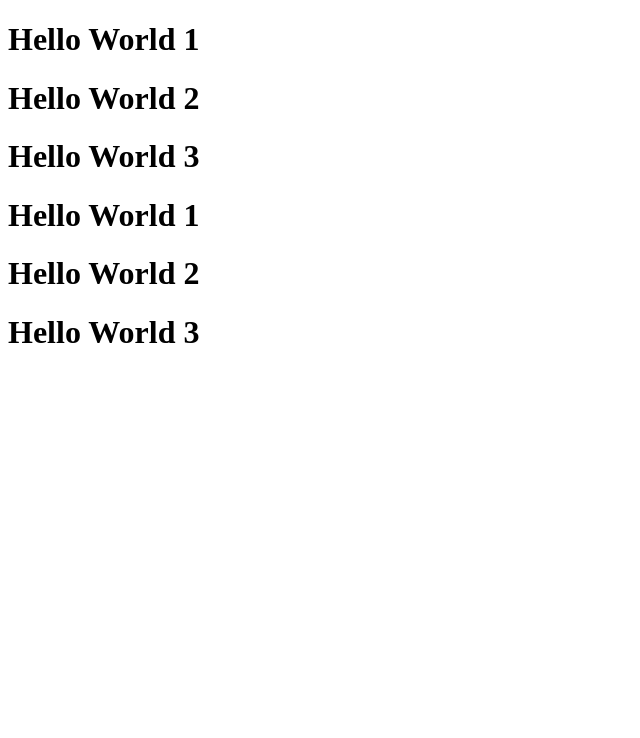
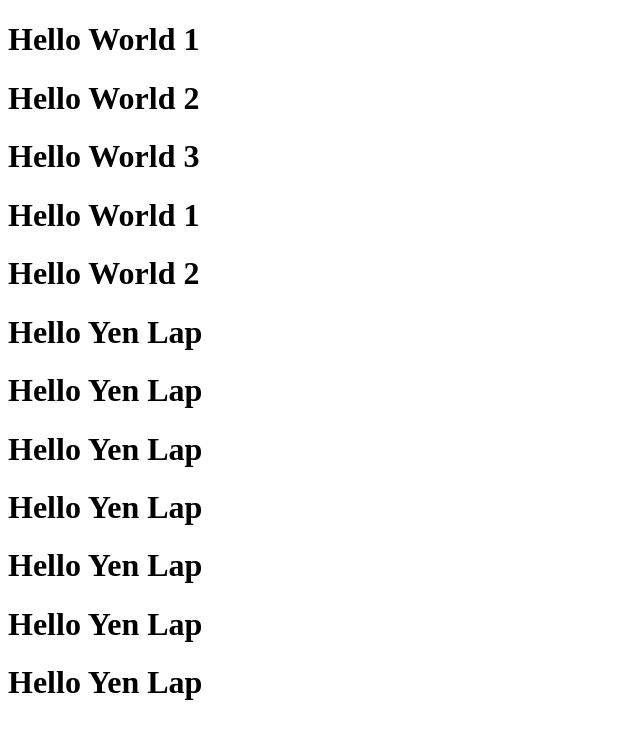
Before and after one commit to hoana2007/pythonweb, a plain HTML site: page hello.html in a window 1280 px wide. Shown: the whole page, without its empty margins (0-640 px from the left). Drawn offline with Linux system fonts and the light colour scheme.

Commit message:
Update hello.html

```diff
--- a/hello.html
+++ b/hello.html
@@ -9,6 +9,13 @@
         <h1>Hello World 3</h1>
         <h1>Hello World 1</h1>
         <h1>Hello World 2</h1>
-        <h1>Hello World 3</h1>
+        <h1>Hello Yen Lap</h1>
+        <h1>Hello Yen Lap</h1>
+        <h1>Hello Yen Lap</h1>
+        <h1>Hello Yen Lap</h1>
+        <h1>Hello Yen Lap</h1>
+        <h1>Hello Yen Lap</h1>
+        <h1>Hello Yen Lap</h1>
+
     </body>
 </html>
```
